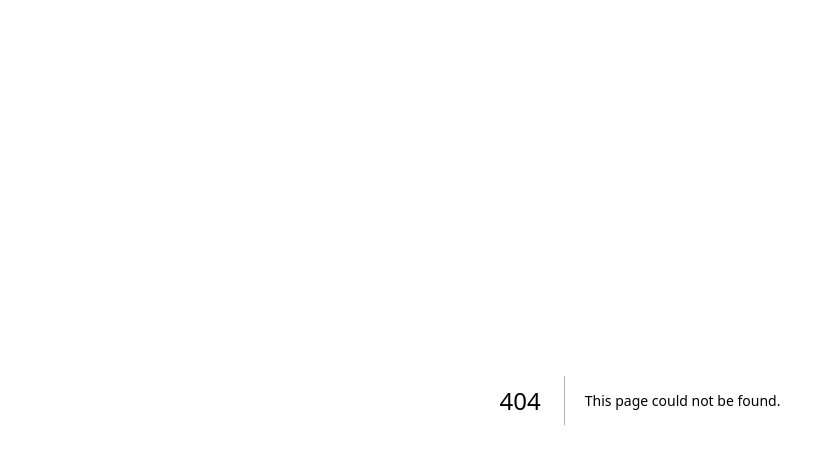
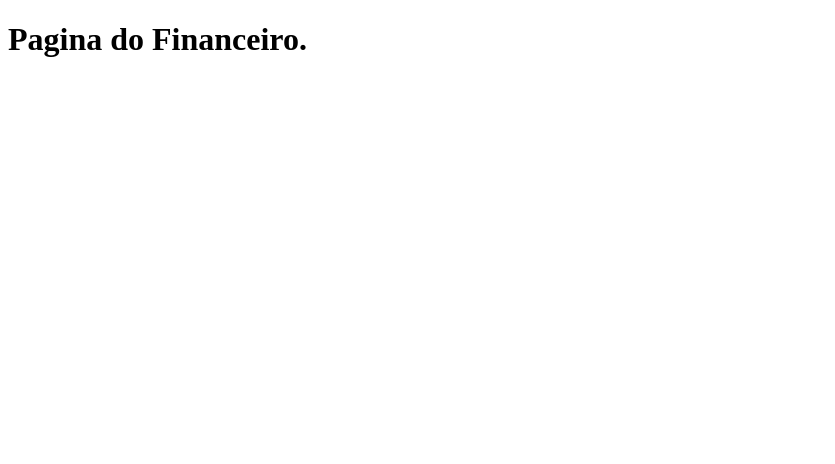
Before and after one commit to pedrohgceolin/clone-tabnews, a Next.js app: page /financeiro in a window 1280 px wide. Before the commit this address had no page. Shown: the top 464 px of the page, without its empty margins (0-835 px from the left). Built offline with nearby package versions, Linux system fonts and the light colour scheme.

Commit message:
feat: add 'financeiro' page

```diff
--- /dev/null
+++ b/pages/financeiro/index.js
@@ -0,0 +1,5 @@
+function Financeiro() {
+  return <h1>Pagina do Financeiro.</h1>;
+}
+
+export default Financeiro;
```
